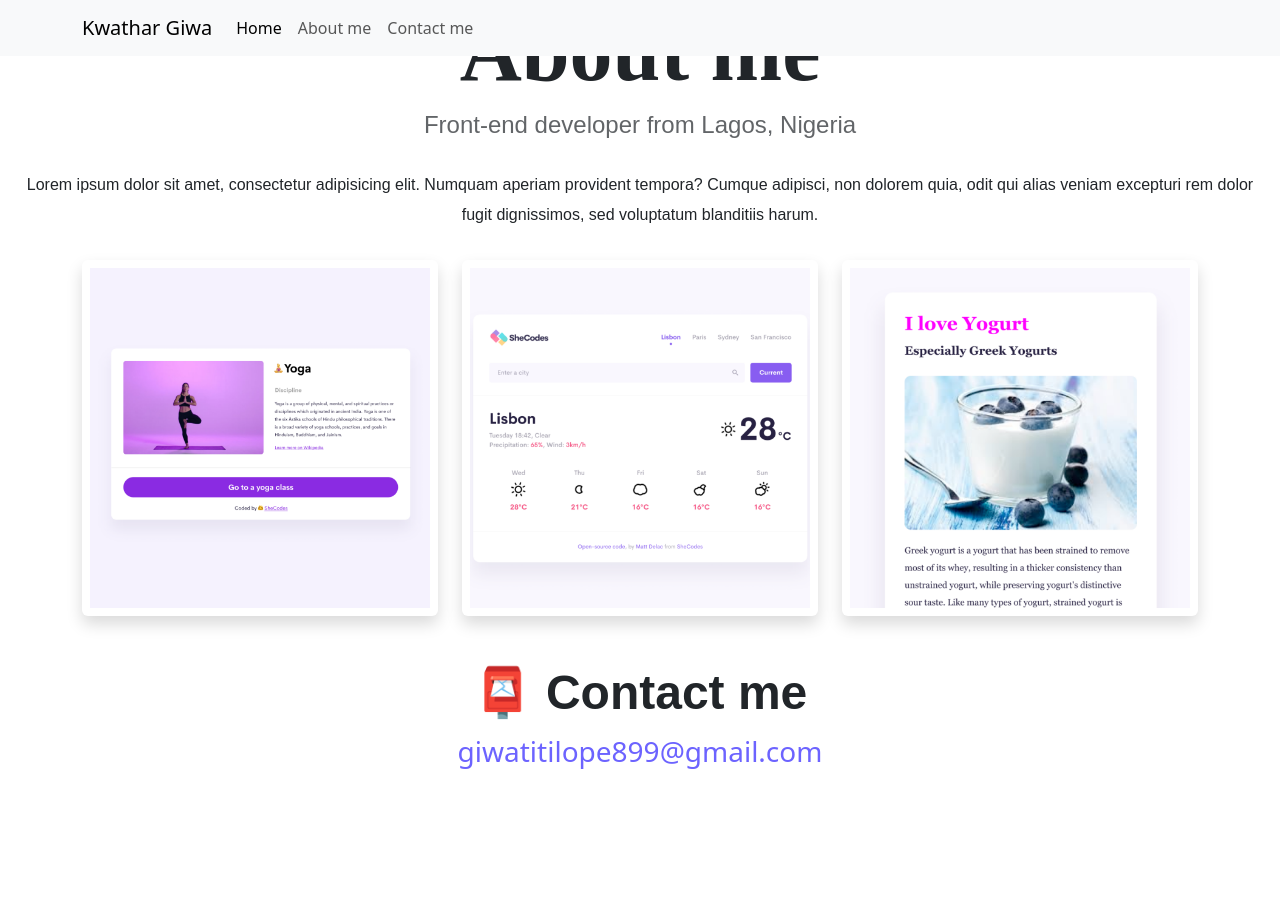
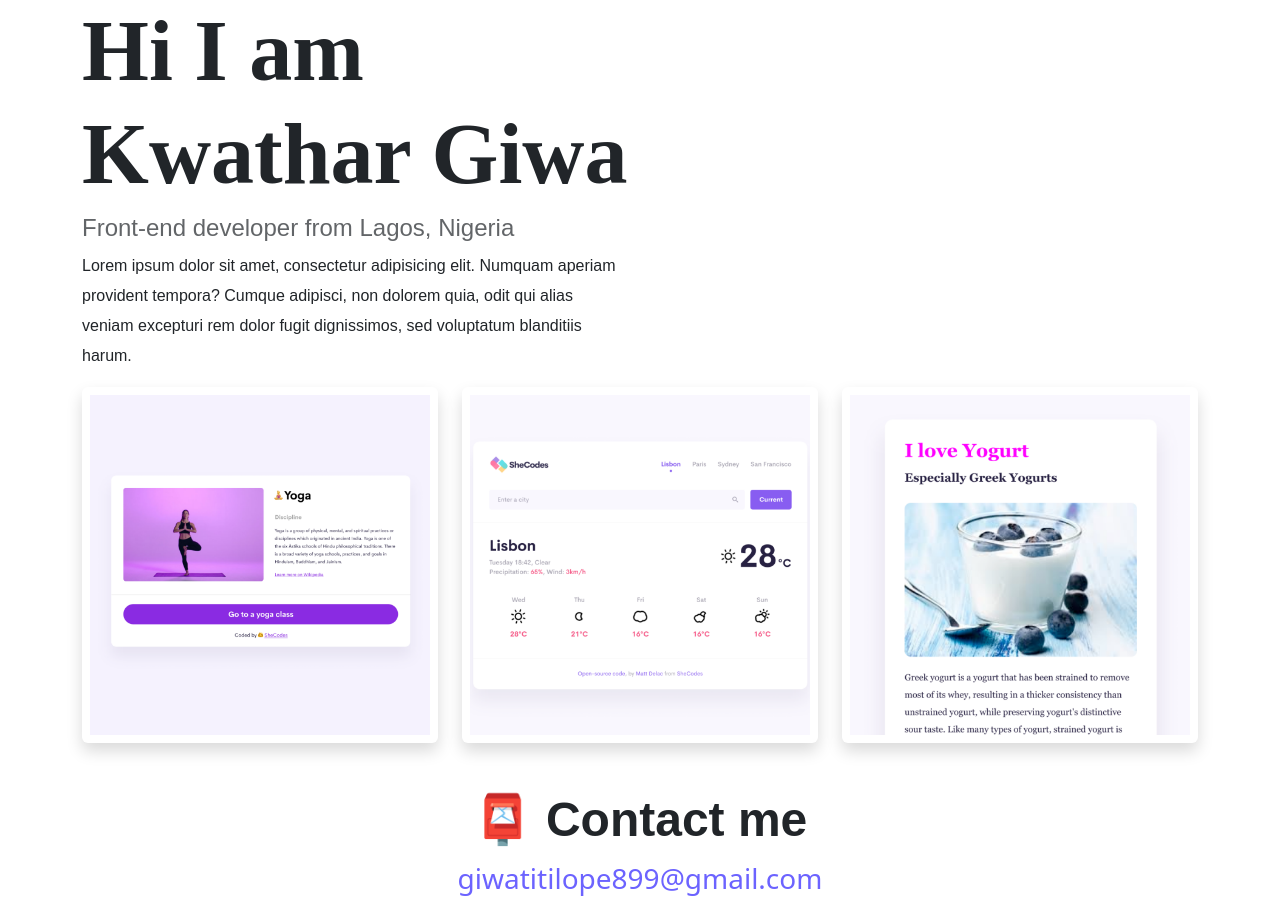
Before and after one commit to monigiwa/Kwathar-portfolio, a plain HTML site: page about.html in a window 1280 px wide. Before the commit the page ends 800 px from the top, so only its background shows below. Drawn offline with nearby package versions, Linux system fonts and the light colour scheme.

Commit message:
Updating the header

```diff
--- a/about.html
+++ b/about.html
@@ -22,7 +22,7 @@
     <link rel="stylesheet" href="src/style.css" />
   </head>
   <body>
-    <nav class="navbar navbar-expand-lg bg-body-tertiary fixed-top">
+    <!-- <nav class="navbar navbar-expand-lg bg-body-tertiary fixed-top">
       <div class="container">
         <a class="navbar-brand" href="index.html" title="Homepage"
           >Kwathar Giwa</a
@@ -54,17 +54,24 @@
           </ul>
         </div>
       </div>
-    </nav>
+    </nav> -->
+    <div class="about-section container">
+      <div class="row">
+        <div class="col-6">
+          <h1>Hi I am Kwathar Giwa</h1>
+          <h3>Front-end developer from Lagos, Nigeria</h3>
 
-    <h1 class="text-center">About me</h1>
-    <h3 class="text-center">Front-end developer from Lagos, Nigeria</h3>
-    <div class="about-paragraphs text-center">
-      <p>
-        Lorem ipsum dolor sit amet, consectetur adipisicing elit. Numquam
-        aperiam provident tempora? Cumque adipisci, non dolorem quia, odit qui
-        alias veniam excepturi rem dolor fugit dignissimos, sed voluptatum
-        blanditiis harum.
-      </p>
+          <p>
+            Lorem ipsum dolor sit amet, consectetur adipisicing elit. Numquam
+            aperiam provident tempora? Cumque adipisci, non dolorem quia, odit
+            qui alias veniam excepturi rem dolor fugit dignissimos, sed
+            voluptatum blanditiis harum.
+          </p>
+        </div>
+        <div class="col-6">
+          <img src="" alt="">
+        </div>
+      </div>
     </div>
     <div class="container">
       <div class="row">
```
